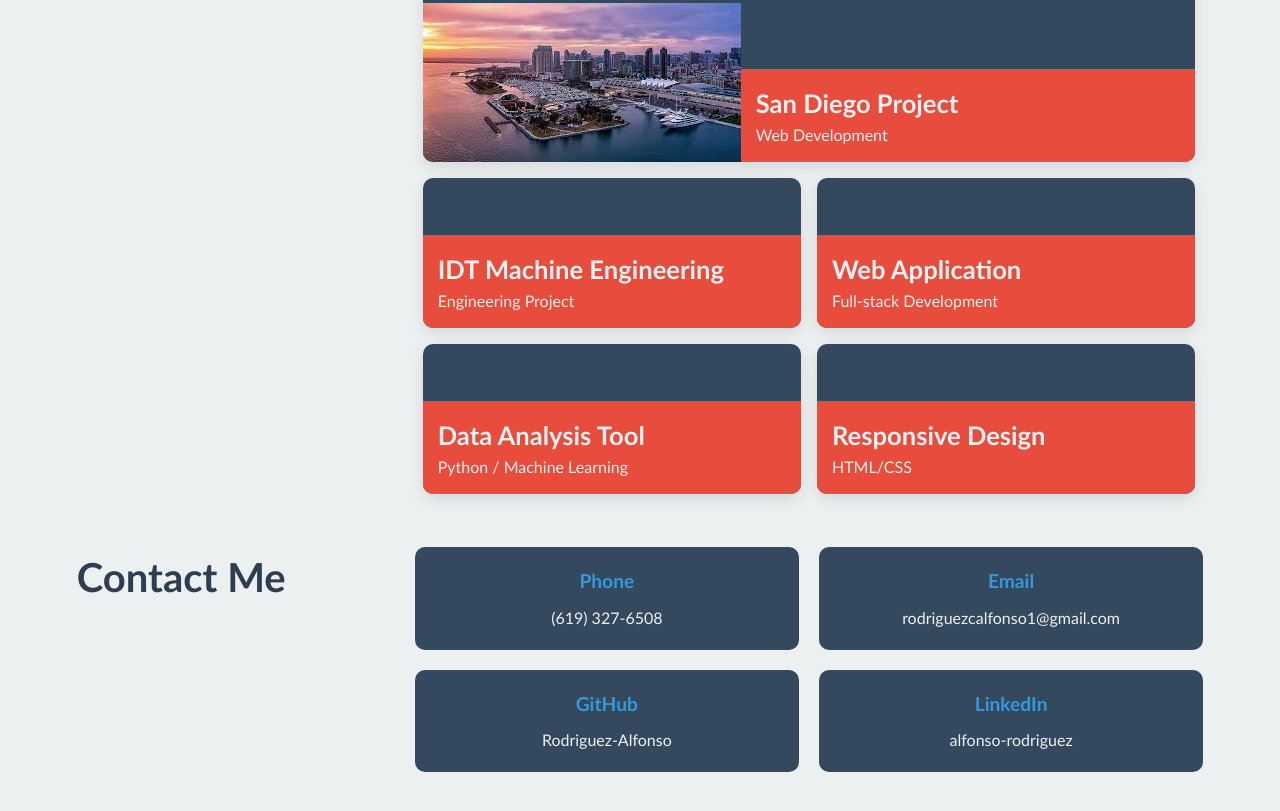
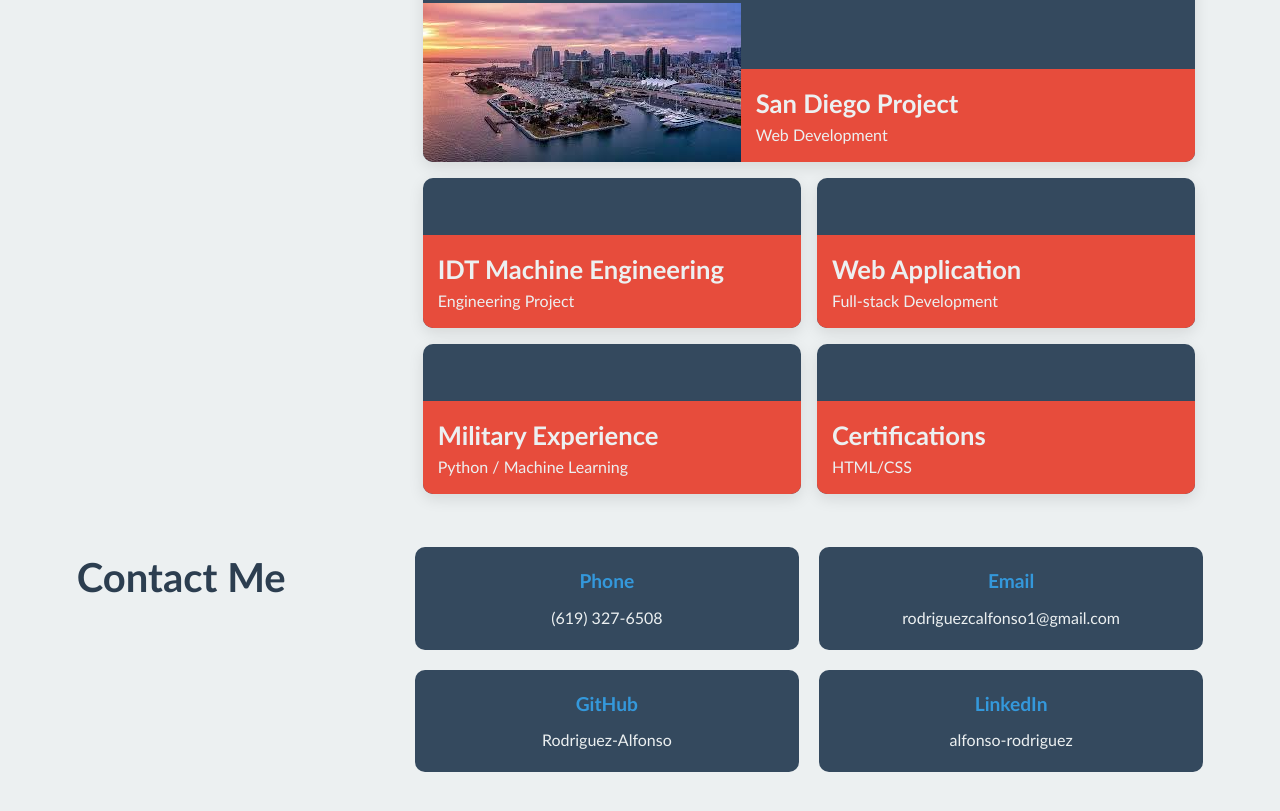
Before and after one commit to Rodriguez-Alfonso/Personal-porfiolio, a plain HTML site: page Main/index.html in a window 1280 px wide. Shown: the part 901-1712 px from the top of the page. Drawn offline with Linux system fonts and the light colour scheme.

Commit message:
experience

```diff
--- a/Main/index.html
+++ b/Main/index.html
@@ -66,14 +66,14 @@
 
         <a href="#" class="flex-item">
           <div>
-            <h3>Data Analysis Tool</h3>
+            <h3>Military Experience</h3>
             <span>Python / Machine Learning</span>
           </div>
         </a>
 
         <a href="#" class="flex-item">
           <div>
-            <h3>Responsive Design</h3>
+            <h3>Certifications</h3>
             <span>HTML/CSS</span>
           </div>
         </a>
```
